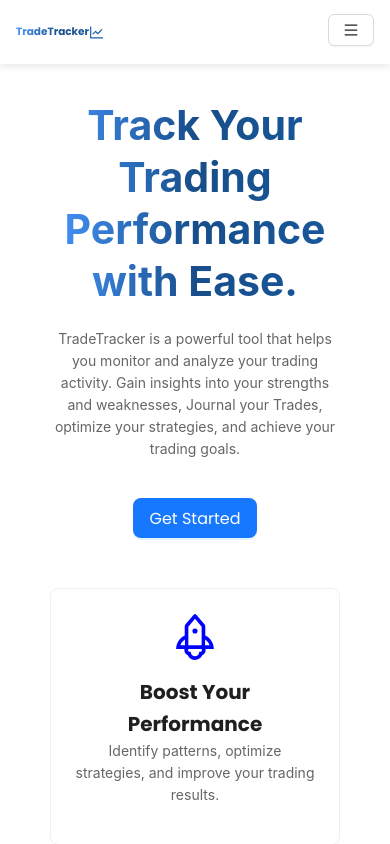
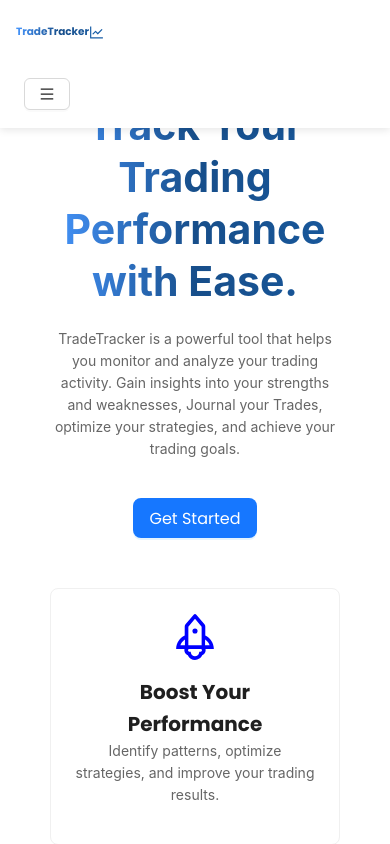
Before and after one commit to likemcode/TradTracker-client, a React (Vite) app: page / in a window 390 px wide. Shown: the top 844 px of the page. Built offline with nearby package versions, Linux system fonts and the light colour scheme.

Commit message:
responsive designing

```diff
--- a/src/App.jsx
+++ b/src/App.jsx
@@ -21,7 +21,7 @@ const App = () => {
  // Use useLocation hook to get the current location
  const location = useLocation();
  return (
-  <>
+  <div className='app'>
     {location.pathname === '/' && <LandingPage />}
     {location.pathname === '/Login' && <LoginPage />}
     {location.pathname === '/signup' && <SignUp />}
@@ -42,17 +42,17 @@ const App = () => {
             <div className='toggle'>
               <Button type='text' onClick={() => setCollapsed(!collapsed)} icon={collapsed ? <MenuUnfoldOutlined /> : <MenuFoldOutlined  />}  />
             </div>
-            <Navbar darkTheme={darkTheme} />
+            <Navbar darkTheme={darkTheme} className='navbar' />
             <ToggleThemeButton darkTheme={darkTheme} toggleTheme={toggleTheme} />
           </Sider>
-          <Header style={{ padding: 0 }}>
-          </Header>
           <Layout
           style={{
           // marginLeft: 200,
 
         }}
-      >
+      >   <Header className='header'>
+      <Navbar darkTheme={darkTheme} className='navbar' />
+  </Header>
           <Content className='page-content' style={{
             paddingLeft: collapsed ? '80px' : '200px',
             overflow: 'hidden',
@@ -72,7 +72,7 @@ const App = () => {
           </Layout>
         </Layout>
       )}
-    </>
+    </div>
  );
 };
 
--- a/src/index.css
+++ b/src/index.css
@@ -11,6 +11,10 @@
 
 .sidebar{
   color: #ffffff;
+}
+
+.header {
+  display: none;
 }
 
 .menu-bar {
@@ -73,6 +77,15 @@
       flex: 1;
   }
 
+  .header {
+      display:block !important;;
+  }
+
+  .sidebar{
+    display: none;
+  }
+
+
   .main{
       flex: 1;
       margin-top: 90px;
@@ -80,13 +93,7 @@
       margin-right: 10px;
   }
 
-  .nav-container{
-      height: 8vh;
-      position:fixed;
-      width: 100%;
-      z-index: 100;
-      background-color: var(--bgSecondary);
-  }
+
 
   .menu-control-container{
       display: block !important;
```
